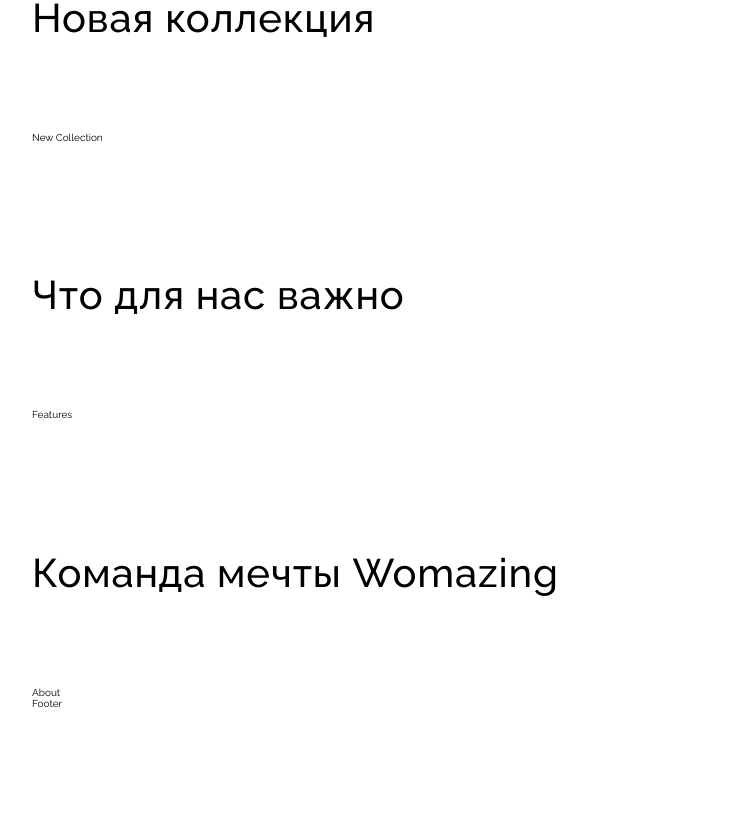
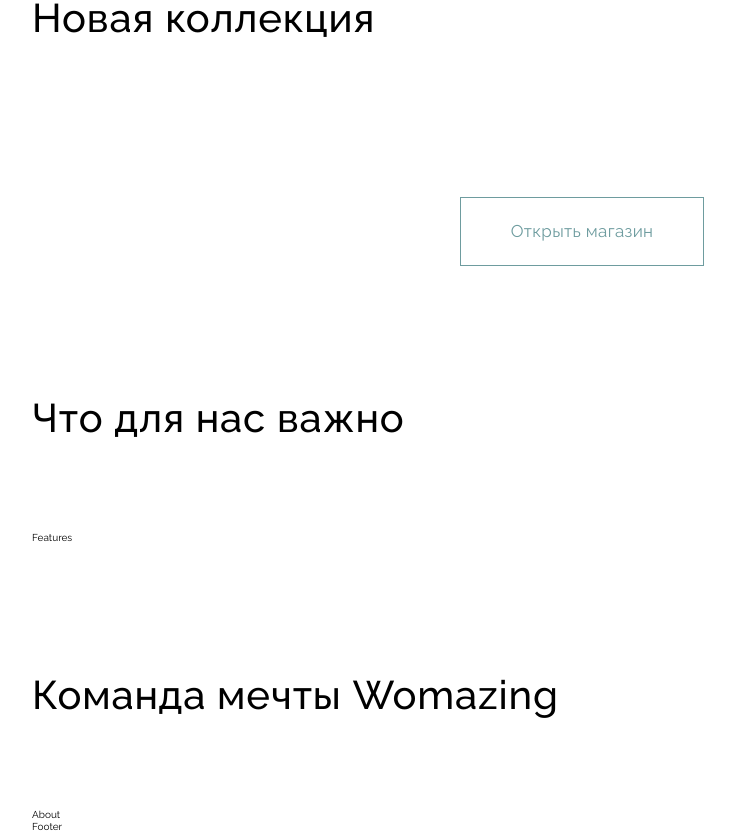
Before and after one commit to NikitaVirachev/womazing, a React app: page / in a window 1280 px wide. Shown: the part 960-1792 px from the top of the page, without its empty margins (58-793 px from the left). Before the commit the page ends 1670 px from the top, so only its background shows below. Built offline with nearby package versions, Linux system fonts and the light colour scheme.

Commit message:
feat: start implement NewCollection container

```diff
--- a/src/components/Main/NewCollection.jsx
+++ b/src/components/Main/NewCollection.jsx
@@ -1,7 +1,41 @@
 import React from 'react';
+import styled from 'styled-components';
+import { useNavigate } from 'react-router-dom';
+
+import ButtonCTA from '../ButtonCTA.jsx';
+
+const NewCollectionContainer = styled.div`
+  display: flex;
+  flex-direction: column;
+  gap: 6.5rem;
+`;
+
+const Goods = styled.div`
+  display: flex;
+  gap: 3rem;
+`;
+
+const ButtonCTAContainer = styled.div`
+  text-align: center;
+`;
 
 const NewCollection = () => {
-  return <div>New Collection</div>;
+  const navigate = useNavigate();
+
+  const btnClickHandler = () => {
+    navigate('/store');
+  };
+
+  return (
+    <NewCollectionContainer>
+      <Goods></Goods>
+      <ButtonCTAContainer>
+        <ButtonCTA $isOutline={true} onClick={btnClickHandler}>
+          Открыть магазин
+        </ButtonCTA>
+      </ButtonCTAContainer>
+    </NewCollectionContainer>
+  );
 };
 
 export default NewCollection;
```
